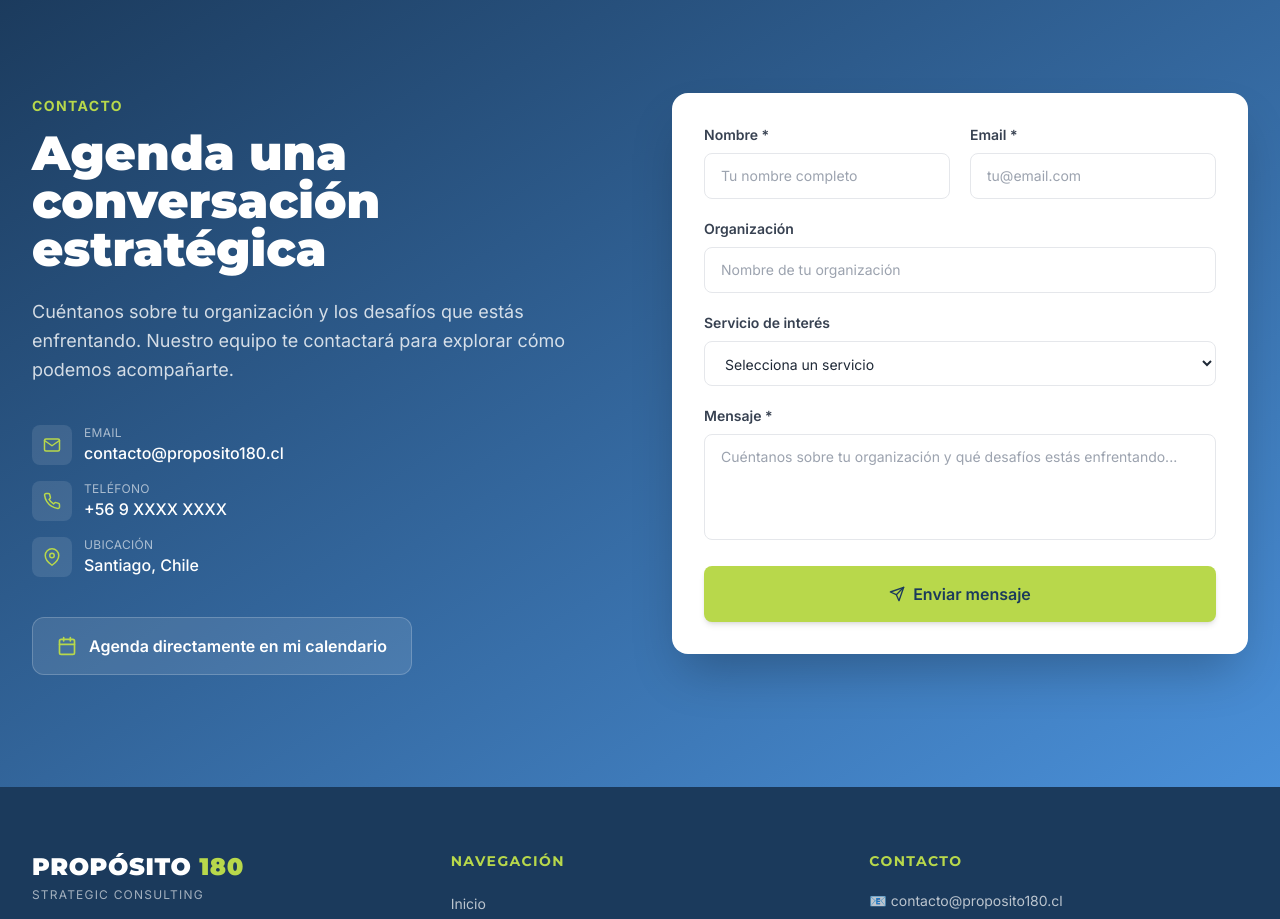
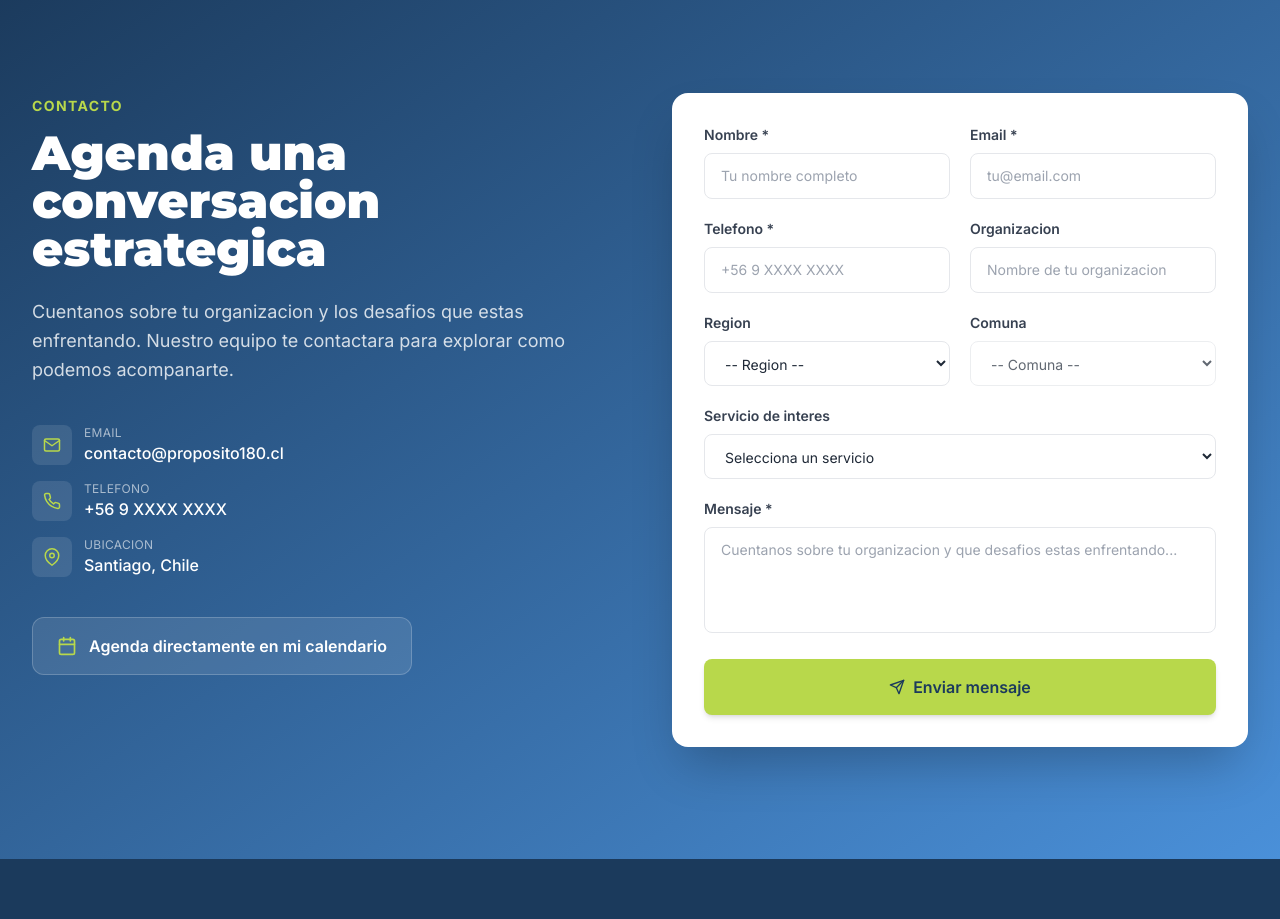
Before and after one commit to JuanJoContreras/proposito180-landing, a React (Vite) app: page / in a window 1280 px wide. Shown: the part 7340-8259 px from the top of the page. Built offline with nearby package versions, Linux system fonts and the light colour scheme.

Commit message:
feat: add telefono, region y comuna fields to contact form

```diff
--- a/src/components/Contacto.jsx
+++ b/src/components/Contacto.jsx
@@ -1,50 +1,75 @@
 import { useState } from 'react'
 import { FiMail, FiPhone, FiMapPin, FiSend, FiCalendar } from 'react-icons/fi'
+
+const regionesComunas = {
+  'Arica y Parinacota': ['Arica', 'Camarones', 'Putre', 'General Lagos'],
+  'Tarapaca': ['Iquique', 'Alto Hospicio', 'Pozo Almonte', 'Camina', 'Colchane', 'Huara', 'Pica'],
+  'Antofagasta': ['Antofagasta', 'Mejillones', 'Sierra Gorda', 'Taltal', 'Calama', 'Ollagüe', 'San Pedro de Atacama', 'Tocopilla', 'Maria Elena'],
+  'Atacama': ['Copiapo', 'Caldera', 'Tierra Amarilla', 'Chanaral', 'Diego de Almagro', 'Vallenar', 'Alto del Carmen', 'Freirina', 'Huasco'],
+  'Coquimbo': ['La Serena', 'Coquimbo', 'Andacollo', 'La Higuera', 'Paihuano', 'Vicuna', 'Illapel', 'Canela', 'Los Vilos', 'Salamanca', 'Ovalle', 'Combarbala', 'Monte Patria', 'Punitaqui', 'Rio Hurtado'],
+  'Valparaiso': ['Valparaiso', 'Casablanca', 'Concon', 'Juan Fernandez', 'Puchuncavi', 'Quintero', 'Vina del Mar', 'Isla de Pascua', 'Los Andes', 'Calle Larga', 'Rinconada', 'San Esteban', 'La Ligua', 'Cabildo', 'Papudo', 'Petorca', 'Zapallar', 'Quillota', 'Calera', 'Hijuelas', 'La Cruz', 'Nogales', 'San Antonio', 'Algarrobo', 'Cartagena', 'El Quisco', 'El Tabo', 'Santo Domingo', 'San Felipe', 'Catemu', 'Llaillay', 'Panquehue', 'Putaendo', 'Santa Maria', 'Quilpue', 'Limache', 'Olmue', 'Villa Alemana'],
+  'Metropolitana': ['Santiago', 'Cerrillos', 'Cerro Navia', 'Conchali', 'El Bosque', 'Estacion Central', 'Huechuraba', 'Independencia', 'La Cisterna', 'La Florida', 'La Granja', 'La Pintana', 'La Reina', 'Las Condes', 'Lo Barnechea', 'Lo Espejo', 'Lo Prado', 'Macul', 'Maipu', 'Nunoa', 'Pedro Aguirre Cerda', 'Penalolen', 'Providencia', 'Pudahuel', 'Quilicura', 'Quinta Normal', 'Recoleta', 'Renca', 'San Joaquin', 'San Miguel', 'San Ramon', 'Vitacura', 'Puente Alto', 'Pirque', 'San Jose de Maipo', 'Colina', 'Lampa', 'Til Til', 'San Bernardo', 'Buin', 'Calera de Tango', 'Paine', 'Melipilla', 'Alhue', 'Curacavi', 'Maria Pinto', 'San Pedro', 'Talagante', 'El Monte', 'Isla de Maipo', 'Padre Hurtado', 'Penaflor'],
+  'OHiggins': ['Rancagua', 'Codegua', 'Coinco', 'Coltauco', 'Donihue', 'Graneros', 'Las Cabras', 'Machali', 'Malloa', 'Mostazal', 'Olivar', 'Peumo', 'Pichidegua', 'Quinta de Tilcoco', 'Requinoa', 'Rengo', 'San Vicente', 'Pichilemu', 'La Estrella', 'Litueche', 'Marchihue', 'Navidad', 'Paredones', 'San Fernando', 'Chepica', 'Chimbarongo', 'Lolol', 'Nancagua', 'Palmilla', 'Peralillo', 'Placilla', 'Pumanque', 'Santa Cruz'],
+  'Maule': ['Talca', 'Constitucion', 'Curepto', 'Empedrado', 'Maule', 'Pelarco', 'Pencahue', 'Rio Claro', 'San Clemente', 'San Rafael', 'Cauquenes', 'Chanco', 'Pelluhue', 'Curico', 'Hualane', 'Licanten', 'Molina', 'Rauco', 'Romeral', 'Sagrada Familia', 'Teno', 'Vichuquen', 'Linares', 'Colbun', 'Longavi', 'Parral', 'Retiro', 'San Javier', 'Villa Alegre', 'Yerbas Buenas'],
+  'Nuble': ['Chillan', 'Bulnes', 'Chillan Viejo', 'El Carmen', 'Pemuco', 'Pinto', 'Quillon', 'San Ignacio', 'Yungay', 'Cobquecura', 'Coelemu', 'Ninhue', 'Portezuelo', 'Quirihue', 'Ranquil', 'Trehuaco', 'Coihueco', 'Niquen', 'San Carlos', 'San Fabian', 'San Nicolas'],
+  'Biobio': ['Concepcion', 'Coronel', 'Chiguayante', 'Florida', 'Hualqui', 'Lota', 'Penco', 'San Pedro de la Paz', 'Santa Juana', 'Talcahuano', 'Tome', 'Hualpuen', 'Lebu', 'Arauco', 'Canete', 'Contulmo', 'Curanilahue', 'Los Alamos', 'Tirua', 'Los Angeles', 'Antuco', 'Cabrero', 'Laja', 'Mulchen', 'Nacimiento', 'Negrete', 'Quilaco', 'Quilleco', 'San Rosendo', 'Santa Barbara', 'Tucapel', 'Yumbel', 'Alto Biobio'],
+  'Araucania': ['Temuco', 'Carahue', 'Cunco', 'Curarrehue', 'Freire', 'Galvarino', 'Gorbea', 'Lautaro', 'Loncoche', 'Melipeuco', 'Nueva Imperial', 'Padre las Casas', 'Perquenco', 'Pitrufquen', 'Pucon', 'Saavedra', 'teodoro Schmidt', 'Tolten', 'Vilcun', 'Villarrica', 'Cholchol', 'Angol', 'Collipulli', 'Curacautin', 'Ercilla', 'Lonquimay', 'Los Sauces', 'Lumaco', 'Puren', 'Renaico', 'Traiguen', 'Victoria'],
+  'Los Rios': ['Valdivia', 'Corral', 'Futrono', 'La Union', 'Lago Ranco', 'Lanco', 'Los Lagos', 'Mafil', 'Mariquina', 'Paillaco', 'Panguipulli', 'Rio Bueno'],
+  'Los Lagos': ['Puerto Montt', 'Calbuco', 'Cochamo', 'Fresia', 'Frutillar', 'Los Muermos', 'Llanquihue', 'Maullin', 'Puerto Varas', 'Castro', 'Ancud', 'Chonchi', 'Curaco de Velez', 'Dalcahue', 'Puqueldon', 'Queilen', 'Quellon', 'Quemchi', 'Quinchao', 'Osorno', 'Puerto Octay', 'Purranque', 'Puyehue', 'Rio Negro', 'San Juan de la Costa', 'San Pablo', 'Chaiten', 'Futaleufu', 'Hualaihue', 'Palena'],
+  'Aysen': ['Coihaique', 'Lago Verde', 'Aysen', 'Cisnes', 'Guaitecas', 'Cochrane', 'OHiggins', 'Tortel', 'Chile Chico', 'Rio Ibanez'],
+  'Magallanes': ['Punta Arenas', 'Laguna Blanca', 'Rio Verde', 'San Gregorio', 'Cabo de Hornos', 'Antartica', 'Porvenir', 'Primavera', 'Timaukel', 'Natales', 'Torres del Paine'],
+}
 
 export default function Contacto() {
   const [form, setForm] = useState({
     nombre: '',
     email: '',
+    telefono: '',
     organizacion: '',
+    servicio: '',
+    region: '',
+    comuna: '',
     mensaje: '',
-    servicio: '',
   })
   const [sent, setSent] = useState(false)
   const [loading, setLoading] = useState(false)
 
   const handleChange = (e) => {
-    setForm({ ...form, [e.target.name]: e.target.value })
+    const { name, value } = e.target
+    if (name === 'region') {
+      setForm({ ...form, region: value, comuna: '' })
+    } else {
+      setForm({ ...form, [name]: value })
+    }
   }
+
+  const comunasDisponibles = form.region ? (regionesComunas[form.region] || []) : []
 
   const handleSubmit = async (e) => {
     e.preventDefault()
     setLoading(true)
-    // Simulated send - replace with actual API call
     await new Promise((r) => setTimeout(r, 1000))
     setSent(true)
     setLoading(false)
   }
 
+  const inputClass = 'w-full px-4 py-3 rounded-lg border border-gray-200 focus:outline-none focus:ring-2 focus:ring-primary-400 focus:border-transparent text-sm transition-all'
+  const selectClass = 'w-full px-4 py-3 rounded-lg border border-gray-200 focus:outline-none focus:ring-2 focus:ring-primary-400 focus:border-transparent text-sm transition-all bg-white'
+
   return (
     <section className="py-20 md:py-28 bg-gradient-to-br from-primary-500 to-primary-400">
       <div className="max-w-7xl mx-auto px-4 sm:px-6 lg:px-8">
-
         <div className="grid grid-cols-1 lg:grid-cols-2 gap-16 items-start">
 
           {/* Left - Info */}
           <div className="text-white">
-            <span className="text-accent font-bold text-sm uppercase tracking-widest">
-              CONTACTO
-            </span>
+            <span className="text-accent font-bold text-sm uppercase tracking-widest">CONTACTO</span>
             <h2 className="font-heading text-4xl md:text-5xl font-black mt-3 mb-6 leading-tight">
-              Agenda una conversación estratégica
+              Agenda una conversacion estrategica
             </h2>
             <p className="text-white/80 text-lg leading-relaxed mb-10">
-              Cuéntanos sobre tu organización y los desafíos que estás enfrentando.
-              Nuestro equipo te contactará para explorar cómo podemos acompañarte.
+              Cuentanos sobre tu organizacion y los desafios que estas enfrentando. Nuestro equipo te contactara para explorar como podemos acompanarte.
             </p>
-
-            {/* Contact details */}
             <div className="space-y-4 mb-10">
               <div className="flex items-center gap-3">
                 <div className="w-10 h-10 bg-white/10 rounded-lg flex items-center justify-center flex-shrink-0">
@@ -60,7 +85,7 @@ export default function Contacto() {
                   <FiPhone className="text-accent" size={18} />
                 </div>
                 <div>
-                  <p className="text-white/60 text-xs uppercase tracking-wide">Teléfono</p>
+                  <p className="text-white/60 text-xs uppercase tracking-wide">Telefono</p>
                   <p className="text-white font-medium">+56 9 XXXX XXXX</p>
                 </div>
               </div>
@@ -69,13 +94,11 @@ export default function Contacto() {
                   <FiMapPin className="text-accent" size={18} />
                 </div>
                 <div>
-                  <p className="text-white/60 text-xs uppercase tracking-wide">Ubicación</p>
+                  <p className="text-white/60 text-xs uppercase tracking-wide">Ubicacion</p>
                   <p className="text-white font-medium">Santiago, Chile</p>
                 </div>
               </div>
             </div>
-
-            {/* Calendar CTA */}
             <a
               href="#"
               className="inline-flex items-center gap-3 bg-white/10 hover:bg-white/20 text-white px-6 py-4 rounded-xl font-semibold transition-all duration-300 border border-white/20"
@@ -91,14 +114,10 @@ export default function Contacto() {
             {sent ? (
               <div className="text-center py-8">
                 <div className="text-5xl mb-4">🎉</div>
-                <h3 className="font-heading font-bold text-2xl text-primary-500 mb-2">
-                  ¡Mensaje enviado!
-                </h3>
-                <p className="text-gray-600">
-                  Nos contactaremos contigo muy pronto para agendar tu conversación estratégica.
-                </p>
+                <h3 className="font-heading font-bold text-2xl text-primary-500 mb-2">Mensaje enviado!</h3>
+                <p className="text-gray-600">Nos contactaremos contigo muy pronto para agendar tu conversacion estrategica.</p>
                 <button
-                  onClick={() => { setSent(false); setForm({ nombre: '', email: '', organizacion: '', mensaje: '', servicio: '' }) }}
+                  onClick={() => { setSent(false); setForm({ nombre: '', email: '', telefono: '', organizacion: '', servicio: '', region: '', comuna: '', mensaje: '' }) }}
                   className="mt-6 btn-outline text-sm"
                 >
                   Enviar otro mensaje
@@ -106,92 +125,75 @@ export default function Contacto() {
               </div>
             ) : (
               <form onSubmit={handleSubmit} className="space-y-5">
+
+                {/* Nombre + Email */}
                 <div className="grid grid-cols-1 sm:grid-cols-2 gap-5">
                   <div>
-                    <label className="block text-sm font-semibold text-gray-700 mb-2">
-                      Nombre *
-                    </label>
-                    <input
-                      type="text"
-                      name="nombre"
-                      value={form.nombre}
-                      onChange={handleChange}
-                      required
-                      placeholder="Tu nombre completo"
-                      className="w-full px-4 py-3 rounded-lg border border-gray-200 focus:outline-none focus:ring-2 focus:ring-primary-400 focus:border-transparent text-sm transition-all"
-                    />
+                    <label className="block text-sm font-semibold text-gray-700 mb-2">Nombre *</label>
+                    <input type="text" name="nombre" value={form.nombre} onChange={handleChange} required placeholder="Tu nombre completo" className={inputClass} />
                   </div>
                   <div>
-                    <label className="block text-sm font-semibold text-gray-700 mb-2">
-                      Email *
-                    </label>
-                    <input
-                      type="email"
-                      name="email"
-                      value={form.email}
-                      onChange={handleChange}
-                      required
-                      placeholder="tu@email.com"
-                      className="w-full px-4 py-3 rounded-lg border border-gray-200 focus:outline-none focus:ring-2 focus:ring-primary-400 focus:border-transparent text-sm transition-all"
-                    />
+                    <label className="block text-sm font-semibold text-gray-700 mb-2">Email *</label>
+                    <input type="email" name="email" value={form.email} onChange={handleChange} required placeholder="tu@email.com" className={inputClass} />
                   </div>
                 </div>
 
-                <div>
-                  <label className="block text-sm font-semibold text-gray-700 mb-2">
-                    Organización
-                  </label>
-                  <input
-                    type="text"
-                    name="organizacion"
-                    value={form.organizacion}
-                    onChange={handleChange}
-                    placeholder="Nombre de tu organización"
-                    className="w-full px-4 py-3 rounded-lg border border-gray-200 focus:outline-none focus:ring-2 focus:ring-primary-400 focus:border-transparent text-sm transition-all"
-                  />
+                {/* Telefono + Organizacion */}
+                <div className="grid grid-cols-1 sm:grid-cols-2 gap-5">
+                  <div>
+                    <label className="block text-sm font-semibold text-gray-700 mb-2">Telefono *</label>
+                    <input type="tel" name="telefono" value={form.telefono} onChange={handleChange} required placeholder="+56 9 XXXX XXXX" className={inputClass} />
+                  </div>
+                  <div>
+                    <label className="block text-sm font-semibold text-gray-700 mb-2">Organizacion</label>
+                    <input type="text" name="organizacion" value={form.organizacion} onChange={handleChange} placeholder="Nombre de tu organizacion" className={inputClass} />
+                  </div>
                 </div>
 
+                {/* Region + Comuna */}
+                <div className="grid grid-cols-1 sm:grid-cols-2 gap-5">
+                  <div>
+                    <label className="block text-sm font-semibold text-gray-700 mb-2">Region</label>
+                    <select name="region" value={form.region} onChange={handleChange} className={selectClass}>
+                      <option value="">-- Region --</option>
+                      {Object.keys(regionesComunas).map((r) => (
+                        <option key={r} value={r}>{r}</option>
+                      ))}
+                    </select>
+                  </div>
+                  <div>
+                    <label className="block text-sm font-semibold text-gray-700 mb-2">Comuna</label>
+                    <select name="comuna" value={form.comuna} onChange={handleChange} disabled={!form.region} className={selectClass}>
+                      <option value="">-- Comuna --</option>
+                      {comunasDisponibles.map((c) => (
+                        <option key={c} value={c}>{c}</option>
+                      ))}
+                    </select>
+                  </div>
+                </div>
+
+                {/* Servicio */}
                 <div>
-                  <label className="block text-sm font-semibold text-gray-700 mb-2">
-                    Servicio de interés
-                  </label>
-                  <select
-                    name="servicio"
-                    value={form.servicio}
-                    onChange={handleChange}
-                    className="w-full px-4 py-3 rounded-lg border border-gray-200 focus:outline-none focus:ring-2 focus:ring-primary-400 focus:border-transparent text-sm transition-all bg-white"
-                  >
+                  <label className="block text-sm font-semibold text-gray-700 mb-2">Servicio de interes</label>
+                  <select name="servicio" value={form.servicio} onChange={handleChange} className={selectClass}>
                     <option value="">Selecciona un servicio</option>
                     <option value="estrategia">Estrategia Organizacional</option>
                     <option value="liderazgo">Liderazgo Consciente</option>
-                    <option value="cultura">Transformación Cultural</option>
+                    <option value="cultura">Transformacion Cultural</option>
                     <option value="bienestar">Bienestar y Felicidad Laboral</option>
-                    <option value="formacion">Formación y Capacitación</option>
-                    <option value="cambio">Gestión del Cambio</option>
+                    <option value="formacion">Formacion y Capacitacion</option>
+                    <option value="cambio">Gestion del Cambio</option>
                     <option value="otro">Otro</option>
                   </select>
                 </div>
 
+                {/* Mensaje */}
                 <div>
-                  <label className="block text-sm font-semibold text-gray-700 mb-2">
-                    Mensaje *
-                  </label>
-                  <textarea
-                    name="mensaje"
-                    value={form.mensaje}
-                    onChange={handleChange}
-                    required
-                    rows={4}
-                    placeholder="Cuéntanos sobre tu organización y qué desafíos estás enfrentando..."
-                    className="w-full px-4 py-3 rounded-lg border border-gray-200 focus:outline-none focus:ring-2 focus:ring-primary-400 focus:border-transparent text-sm transition-all resize-none"
-                  />
+                  <label className="block text-sm font-semibold text-gray-700 mb-2">Mensaje *</label>
+                  <textarea name="mensaje" value={form.mensaje} onChange={handleChange} required rows={4} placeholder="Cuentanos sobre tu organizacion y que desafios estas enfrentando..." className="w-full px-4 py-3 rounded-lg border border-gray-200 focus:outline-none focus:ring-2 focus:ring-primary-400 focus:border-transparent text-sm transition-all resize-none" />
                 </div>
 
-                <button
-                  type="submit"
-                  disabled={loading}
-                  className="w-full btn-primary justify-center text-base py-4 disabled:opacity-70 disabled:cursor-not-allowed"
-                >
+                <button type="submit" disabled={loading} className="w-full btn-primary justify-center text-base py-4 disabled:opacity-70 disabled:cursor-not-allowed">
                   {loading ? (
                     <span className="flex items-center gap-2">
                       <div className="w-4 h-4 border-2 border-white/30 border-t-white rounded-full animate-spin" />
@@ -204,6 +206,7 @@ export default function Contacto() {
                     </span>
                   )}
                 </button>
+
               </form>
             )}
           </div>
```
